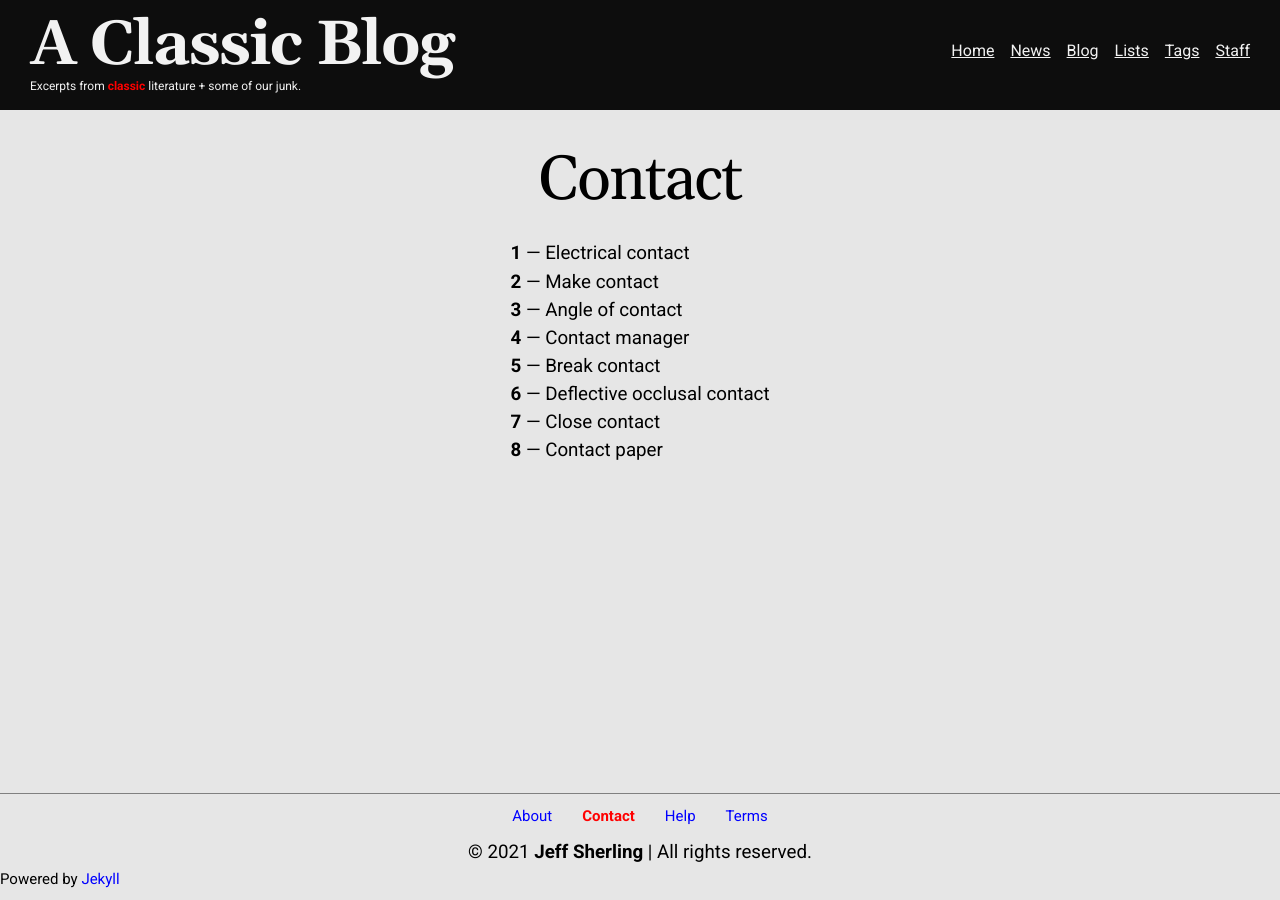
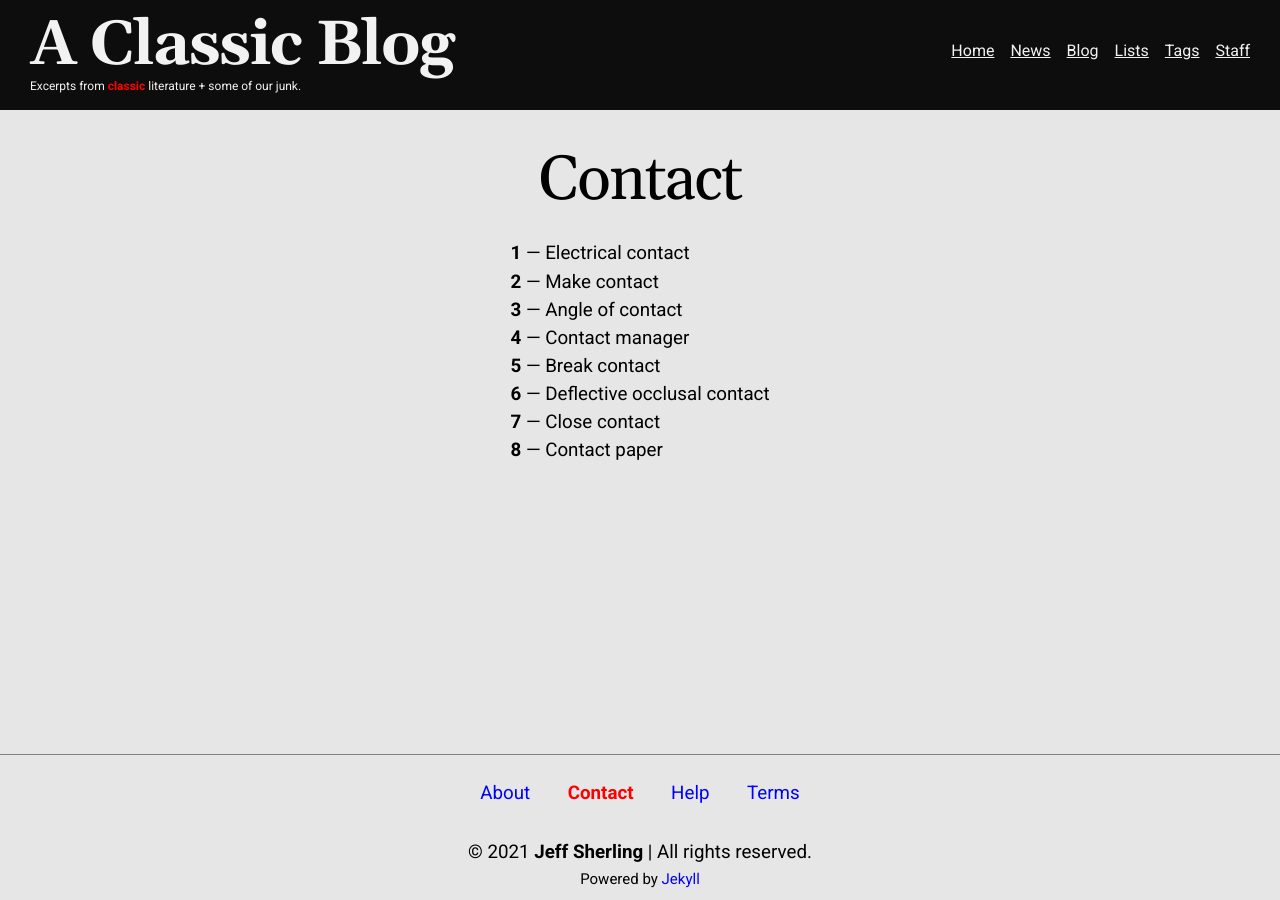
Before and after one commit to jsherling/jsherling.github.io, a Jekyll site: the page built from contact.md, in a window 1280 px wide. Built offline with Jekyll 4.4.1, drawn with Linux system fonts in a browser that asks for light colours.

Commit message:
Corrections and sync between this and classic-blog

```diff
--- a/404.html
+++ b/404.html
@@ -1,7 +1,7 @@
 ---
 layout: default
 permalink: /404.html
-alt-text: "Confused & Unhappy Eggs"
+alt-text: "Confused &amp; Unhappy Eggs"
 image-name: "Image by Hello I'm Nik (Unsplash.com)"
 image-location: "/assets/images/404-image.jpg"
 ---
@@ -25,7 +25,7 @@ image-location: "/assets/images/404-image.jpg"
 
   <figure class="image">
     <img src="{{ site.baseurl }}{{ page.image-location }}"
-         alt="{{ site.baseurl }}{{ page.image-name }}" class="post-img mb-dot5em">
+         alt="{{ page.alt-text }}" class="post-img mb-dot5em">
     <figcaption class="post-caption mb-1em">{{ page.image-name }}</figcaption>
   </figure>
   <br>
--- a/_includes/footer.html
+++ b/_includes/footer.html
@@ -2,16 +2,18 @@
   <nav class="footer--nav">
     <ul class="footer--nav__menu mb-1em">
       {% for item in site.data.navigation.footer %}
-      <li class="footer--nav__menu-item">
-        <a href="{{ item.link }}"
-           {% if page.url == item.link %}class="current"{% endif %}>
-          {{ item.name }}
-        </a>
-      </li>
+        <li class="footer--nav__menu-item">
+          <p class="footer--nav__p">
+            <a href="{{ site.baseurl }}{{ item.link }}"
+            {% if page.url == item.link %}class="current"{% endif %}>
+            {{ item.name }}
+            </a>
+          </p>
+        </li>
       {% endfor %}
     </ul>
   </nav>
-  <div class="copyright mb-1em">
+  <div class="copyright mb-1em center">
     <p class="center">
       &copy;
       <span id="copyright-year">
@@ -19,11 +21,5 @@
       </span>
       <b>Jeff Sherling</b> | All rights reserved.</p>
       Powered by <a href="https://jekyllrb.com/">Jekyll</a>
-  <!-- class="copyright" --></div>
-  <!--
-    1. Add jekyll-feed gem to Gemfile and _config.yml
-    2. Use Font Awesome to display RSS icon
-    <div class="rss-feed">
-      Subscribe <a href="{{ "/feed.xml" | relative_url }}">via RSS</a>
-    </div> -->
+  <!-- class="copyright mb-1em center" --></div>
 </footer>
--- a/_includes/header.html
+++ b/_includes/header.html
@@ -10,7 +10,7 @@
     <ul class="header--nav__menu">
       {% for item in site.data.navigation.header %}
       <li class="header--nav__menu-item mb-dot5em">
-        <a href="{{ item.link }}"
+        <a href="{{ site.baseurl }}{{ item.link }}"
            {% if page.url == item.link %}class="current {{ item.name }}"{% endif %}>
           {{ item.name }}
         </a>
--- a/_layouts/static-pages.html
+++ b/_layouts/static-pages.html
@@ -13,7 +13,7 @@ layout: default
 <figure class="image">
   <img src="{{ site.baseurl }}{{ page.image-location }}"
        alt="{{ page.alt-text }}" class="post-img mb-dot5em">
-  <figcaption class="caption mb-1em">{{ page.alt-text }}</figcaption>
+  <figcaption class="caption mb-1em">{{ page.image-name }}</figcaption>
 </figure>
 {% endif %}
 
--- a/_sass/style/_base.scss
+++ b/_sass/style/_base.scss
@@ -155,7 +155,7 @@ a.tag {
   }
 
   p {
-    font-size: 1.1rem;
+    font-size: 110%;
   }
 }
 
@@ -209,7 +209,8 @@ a.tag {
     background: transparent;
   }
 
-  ul.header--nav__menu > li > a {
+  ul.header--nav__menu > li > a,
+  ul.footer--nav__menu > li > a {
     text-decoration: none;
     padding: 0.4em 0.5em;
   }
--- a/_sass/style/_layout.scss
+++ b/_sass/style/_layout.scss
@@ -141,8 +141,8 @@ h1.article-title {
       align-items: center;
       justify-content: center;
 
-      &-item > a {
-          padding: 0.75em 1em;
+      &-item > p {
+        padding: 0.5em 1em 0 1em;
       }
     }
   }
```
